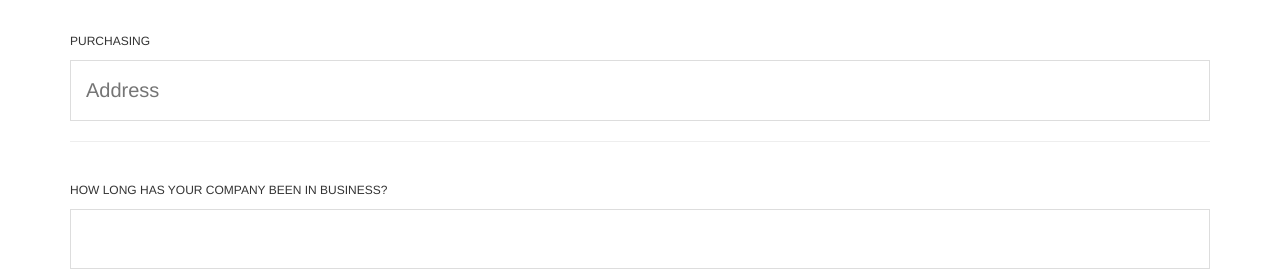
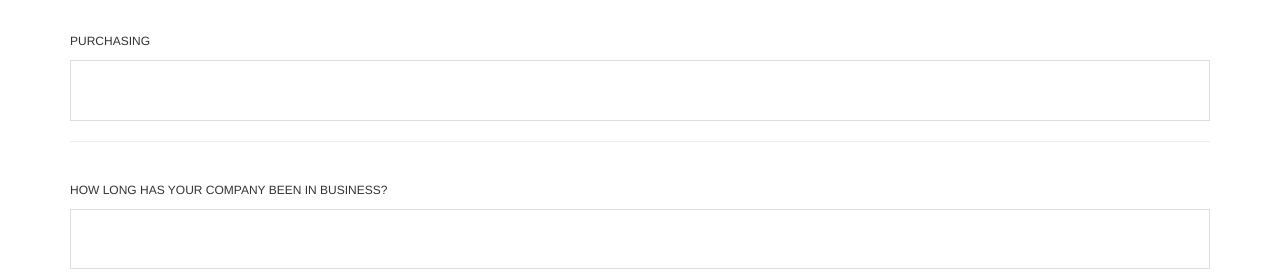
Before and after one commit to moizk/DWS-Jekyll, a Jekyll site: the page built from guide_ci.html, in a window 1280 px wide and 900 px high, scrolled down 699 px. Shown: the part 178-450 px from the top of the window. Built offline with Jekyll 4.4.1, drawn with Linux system fonts in a browser that asks for light colours; nearby versions of some CDN libraries; Markdown is read by kramdown in place of the engine named in the settings.

Commit message:
Remove redundancy

```diff
--- a/guide_ci.html
+++ b/guide_ci.html
@@ -71,7 +71,7 @@ title: Customer Interest Form
 
     <div class="form-group">
       <label for="purchasing" class="general-text-label">Purchasing</label>
-      <input type="text" name="address" placeholder="Address" class="general-text-input">
+      <input type="text" name="address" placeholder="" class="general-text-input">
     </div>
     <hr>
 
```
